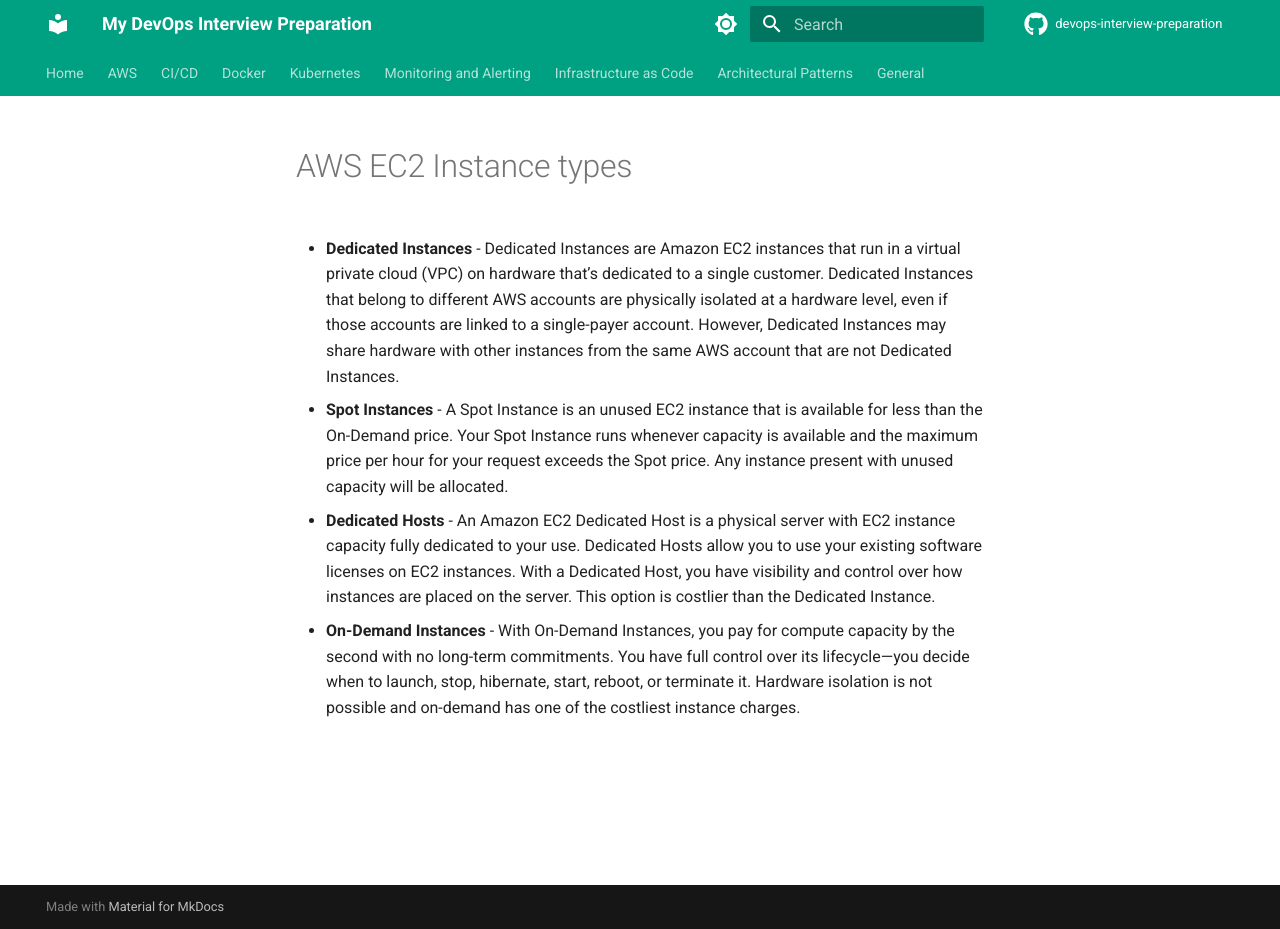
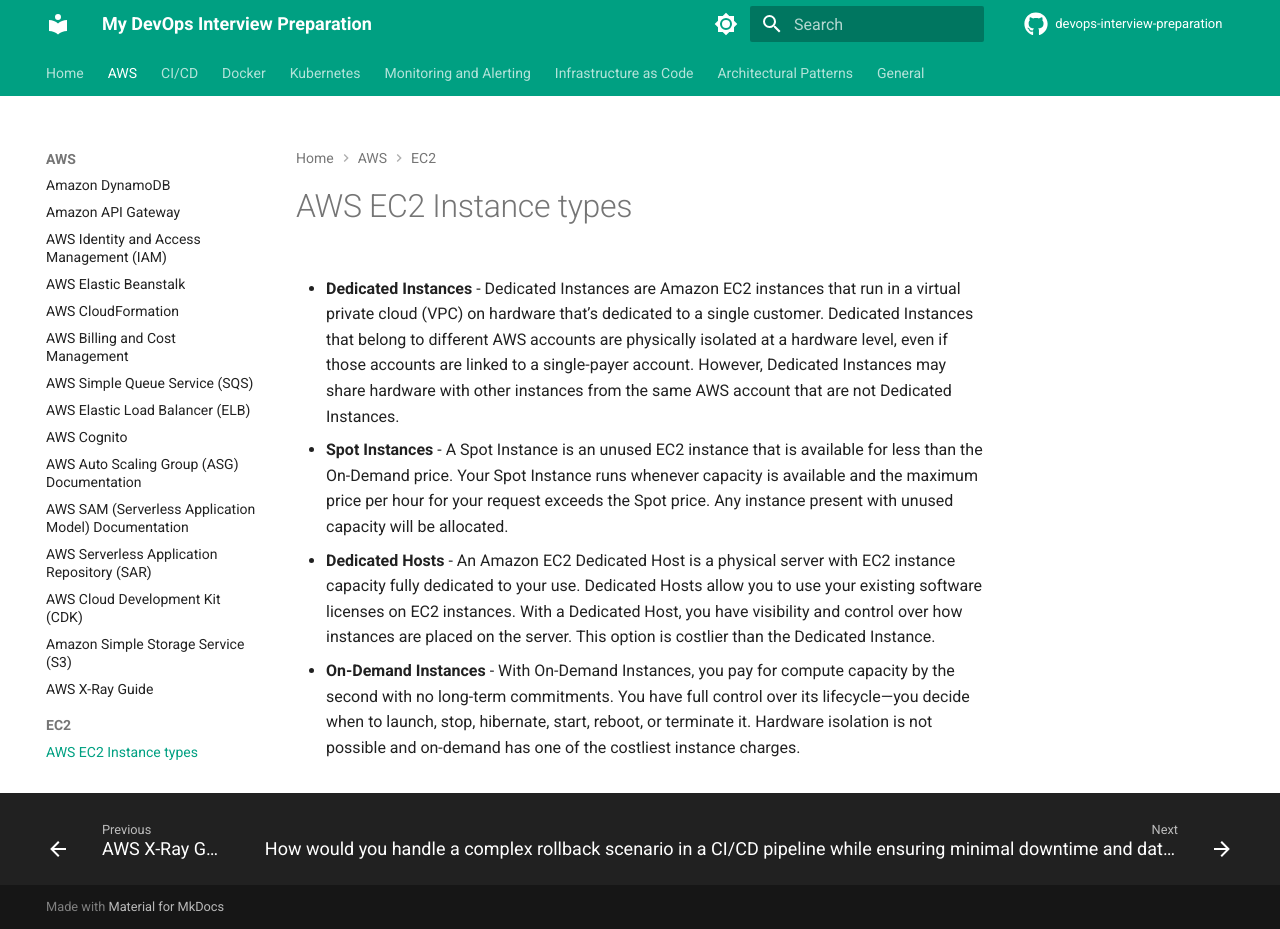
Before and after one commit to alelapi/devops-interview-preparation, an MkDocs documentation site: the page built from docs/aws/ec2_instance_types.md, in a window 1280 px wide and 929 px high. Built offline with MkDocs 1.6.1 and Material for MkDocs 9.7.7, drawn with Linux system fonts in a browser that asks for light colours; comment, search, counter and statistics services are not loaded.

Commit message:
fix menu

```diff
--- a/mkdocs.yml
+++ b/mkdocs.yml
@@ -81,6 +81,8 @@ nav:
     - aws/cdk.md
     - aws/s3.md
     - aws/xray.md
+    - EC2:
+      - aws/ec2_instance_types.md
   - CI/CD:
     - ci-cd/how_would_you_handle_a_complex_rollback_scenario_i.md
     - ci-cd/can_you_discuss_potential_challenges_in_implementi.md
```
Also changed, not shown: docs/aws/beanstalk.md (+6 -6 lines), docs/aws/ec2_instance_types.md (renamed from docs/aws/e2_instance_types.md).
